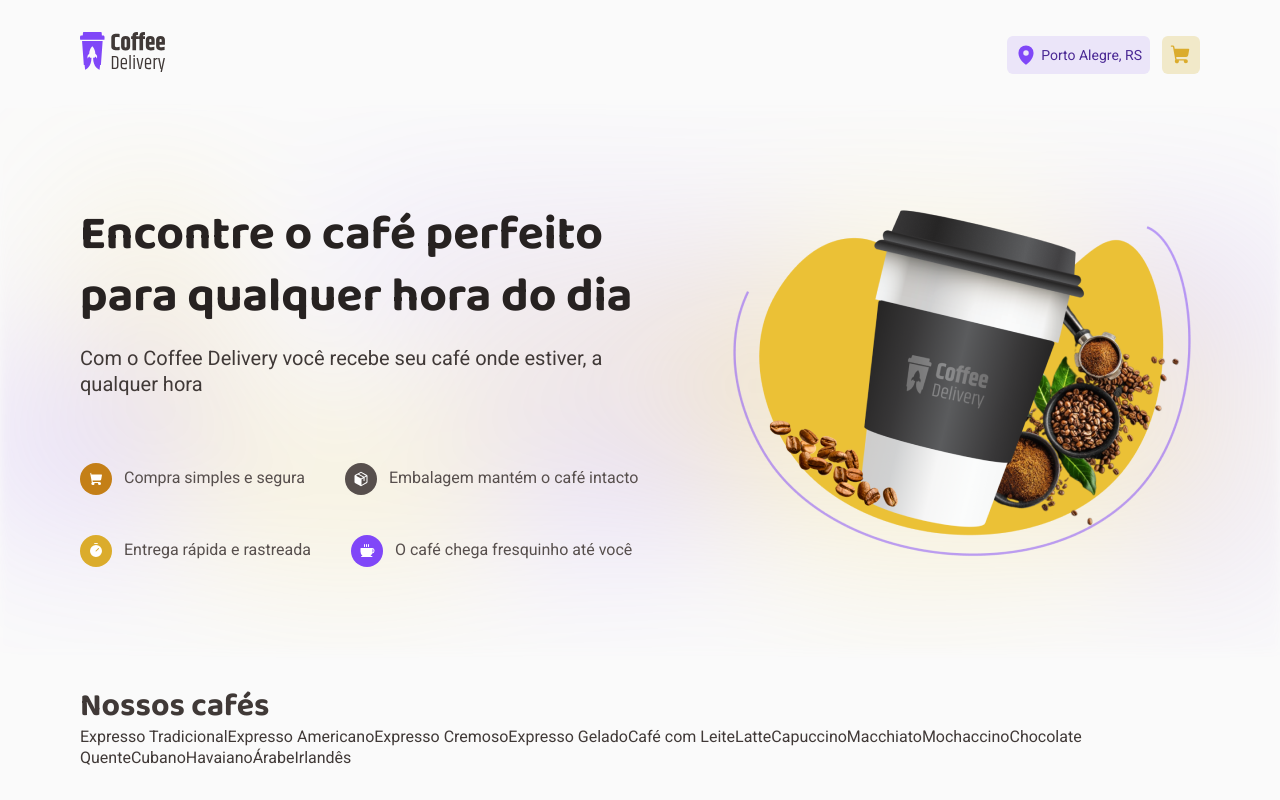
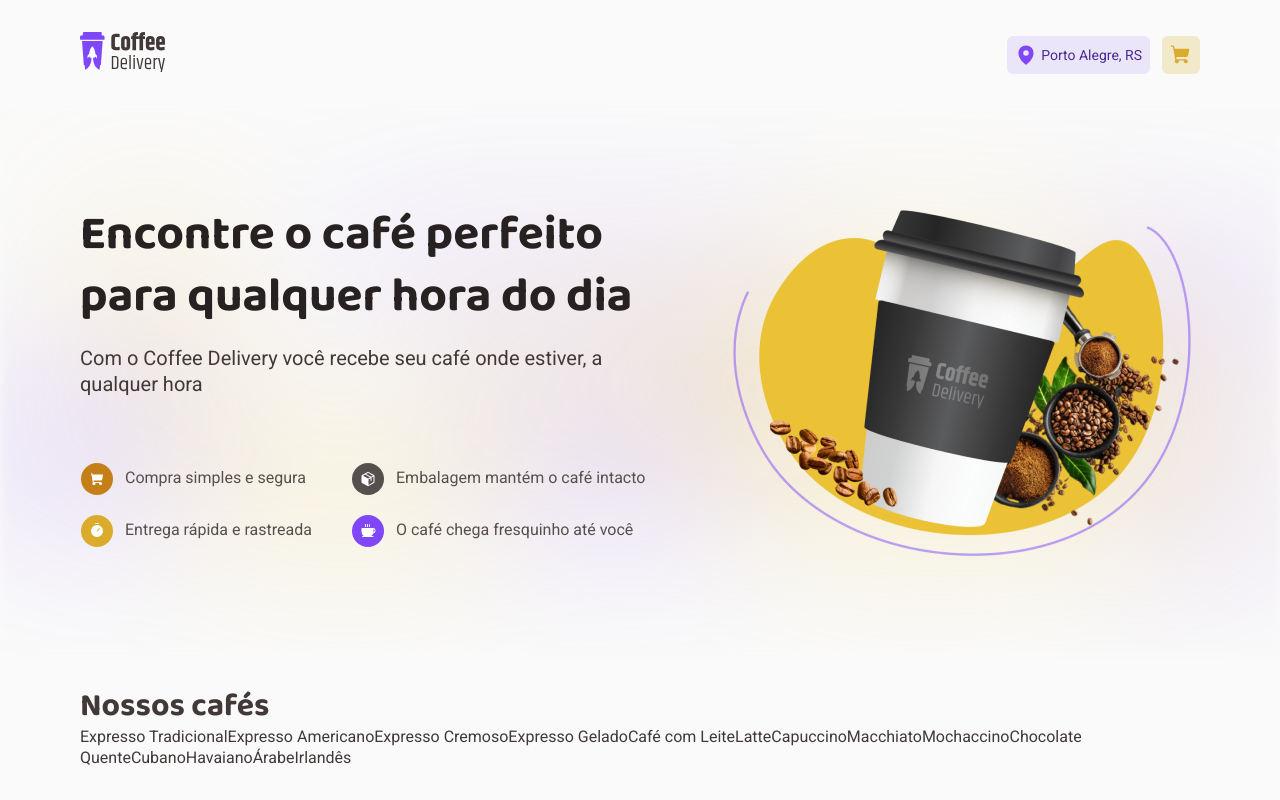
Before and after one commit to MatheusBorbely/coffee-delivery, a React (Vite) app: page / in a window 1280 px wide. Built offline with nearby package versions, Linux system fonts and the light colour scheme.

Commit message:
Padronizando os arquivos

```diff
--- a/src/@types/styles.d.ts
+++ b/src/@types/styles.d.ts
@@ -1,8 +1,8 @@
-import 'styled-components'
-import { defaultTheme } from '../styles/themes/default'
+import 'styled-components';
+import { defaultTheme } from '../styles/themes/default';
 
 type ThemeType = typeof defaultTheme;
 
 declare module 'styled-components' {
-    export interface DefaultTheme extends ThemeType {}
+    export interface DefaultTheme extends ThemeType {};
 }
--- a/src/App.tsx
+++ b/src/App.tsx
@@ -1,9 +1,9 @@
 import {ThemeProvider} from 'styled-components';
-import { defaultTheme } from './styles/themes/default';
-import { GlobalStyle } from './styles/global';
 import { Router } from './Router';
 import { BrowserRouter } from 'react-router-dom';
 
+import { defaultTheme } from './styles/themes/default';
+import { GlobalStyle } from './styles/global';
 
 export function App() {
   return (
--- a/src/components/Header/index.tsx
+++ b/src/components/Header/index.tsx
@@ -1,8 +1,9 @@
-import { HeaderBox, HeaderNav, HeaderWrapper } from './styles';
-import logo from '../../assets/logo.svg';
 import { Link } from 'react-router-dom';
 import { MapPin } from 'phosphor-react';
 import { ShoppingCart } from 'phosphor-react';
+
+import logo from '../../assets/logo.svg';
+import { HeaderBox, HeaderNav, HeaderWrapper } from './styles';
 
 export function Header() {
   return (
--- a/src/interfaces/Product.d.ts
+++ b/src/interfaces/Product.d.ts
@@ -4,4 +4,4 @@ export interface Product {
     image: string,
     price: number,
     types: string[]
-}
+};
--- a/src/pages/Home/components/Banner/styles.ts
+++ b/src/pages/Home/components/Banner/styles.ts
@@ -1,4 +1,5 @@
 import styled from 'styled-components';
+
 import banner from '../../../../assets/banner-background.svg';
 import { GlobalContainer } from '../../../../styles/global';
 
@@ -33,7 +34,6 @@ export const BannerWrapper = styled.div`
     position: relative;
     z-index: 2;
 `
-
 export const BannerInfo = styled.article`
     display: flex;
     gap: 4.125rem;
@@ -61,15 +61,18 @@ export const BannerTitle = styled.div`
     }
 `
 export const BannerList = styled.ul`
-    display: flex;
-    gap: 2.5rem;
-    flex-wrap: wrap;
+    display: grid;
+    grid-template-columns: 14.4375rem 18.375rem;
+    row-gap: 1.25rem;
+    column-gap: 2.5rem;
+    list-style-type: none;
 `
 export const BannerListItem = styled.li<BannerProps>`
         display: flex;
-        justify-content: center;
         align-items: center;
         gap: .75rem;
+        line-height: 1.3rem;
+        flex-direction: row;
 
         svg{
             background-color: ${props => props.theme[props.variantBackground]};
--- a/src/pages/Home/index.tsx
+++ b/src/pages/Home/index.tsx
@@ -4,7 +4,7 @@ import api from '../../services/api';
 import { Product } from "../../interfaces/Product";
 import { Banner } from "./components/Banner";
 import { Card } from "./components/Card";
-import {ProductContainer, ProductGridContainer } from "./styles"
+import {ProductContainer, ProductGridContainer } from "./styles";
 
 interface IProductData{
     data: Product[]
--- a/src/pages/Home/styles.ts
+++ b/src/pages/Home/styles.ts
@@ -14,7 +14,5 @@ export const ProductContainer = styled.section`
         line-height: 2.6rem;
     }
 `
-
 export const ProductGridContainer = styled.section`
-
 `
--- a/src/styles/global.ts
+++ b/src/styles/global.ts
@@ -2,7 +2,6 @@ import { createGlobalStyle } from 'styled-components';
 import {css} from 'styled-components';
 
 export const  GlobalStyle = createGlobalStyle`
-
     * {
         margin: 0;
         padding: 0;
@@ -43,7 +42,6 @@ export const  GlobalStyle = createGlobalStyle`
         }
     }
 `
-
 export const  GlobalContainer = css`
     max-width: 70rem;
     margin: 0 auto;
```
Also changed, not shown: src/Router.tsx (+4 -4 lines), src/main.tsx (+4 -3 lines), 1 other file (tests, documents, lock files or other folders).
